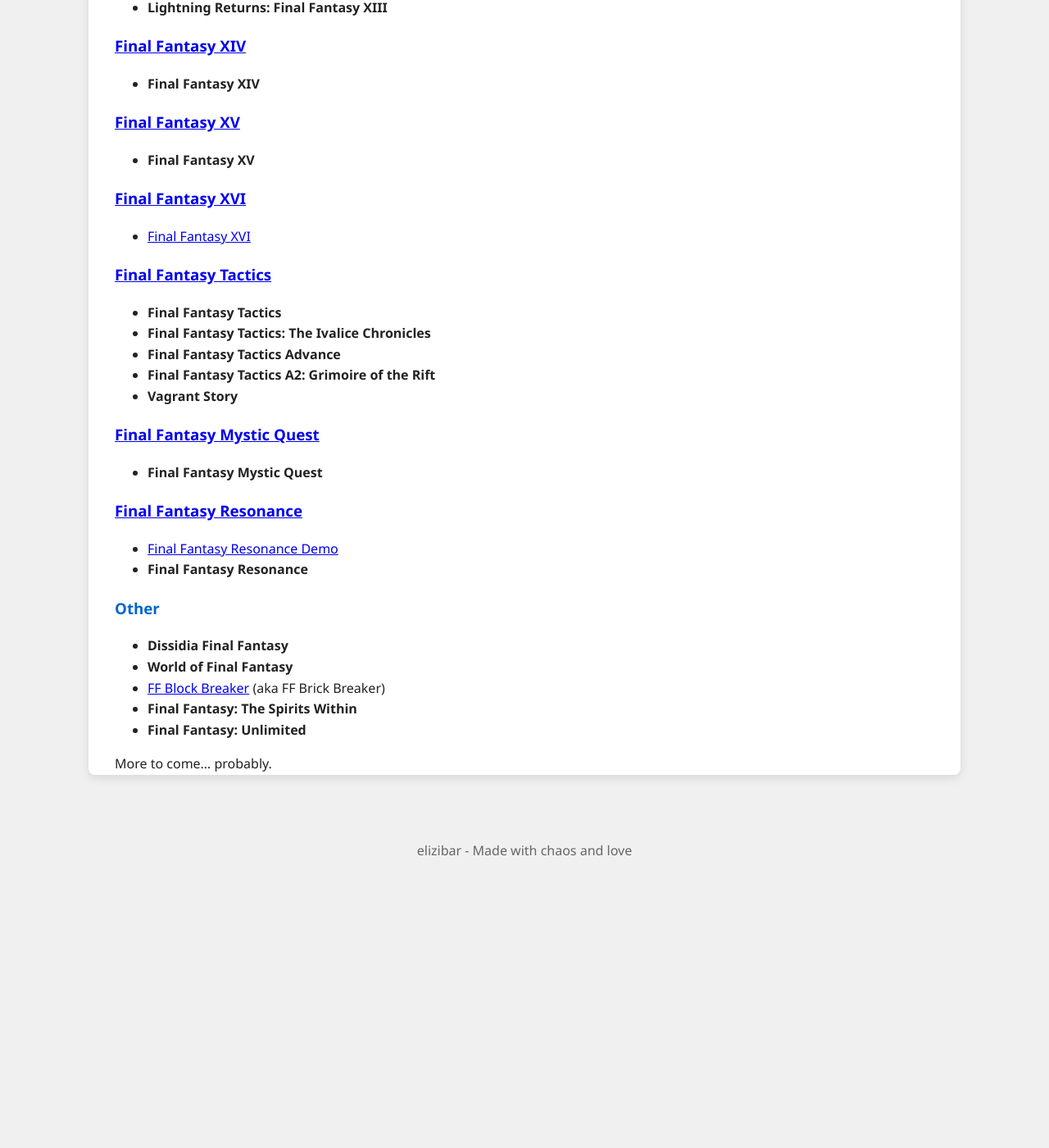
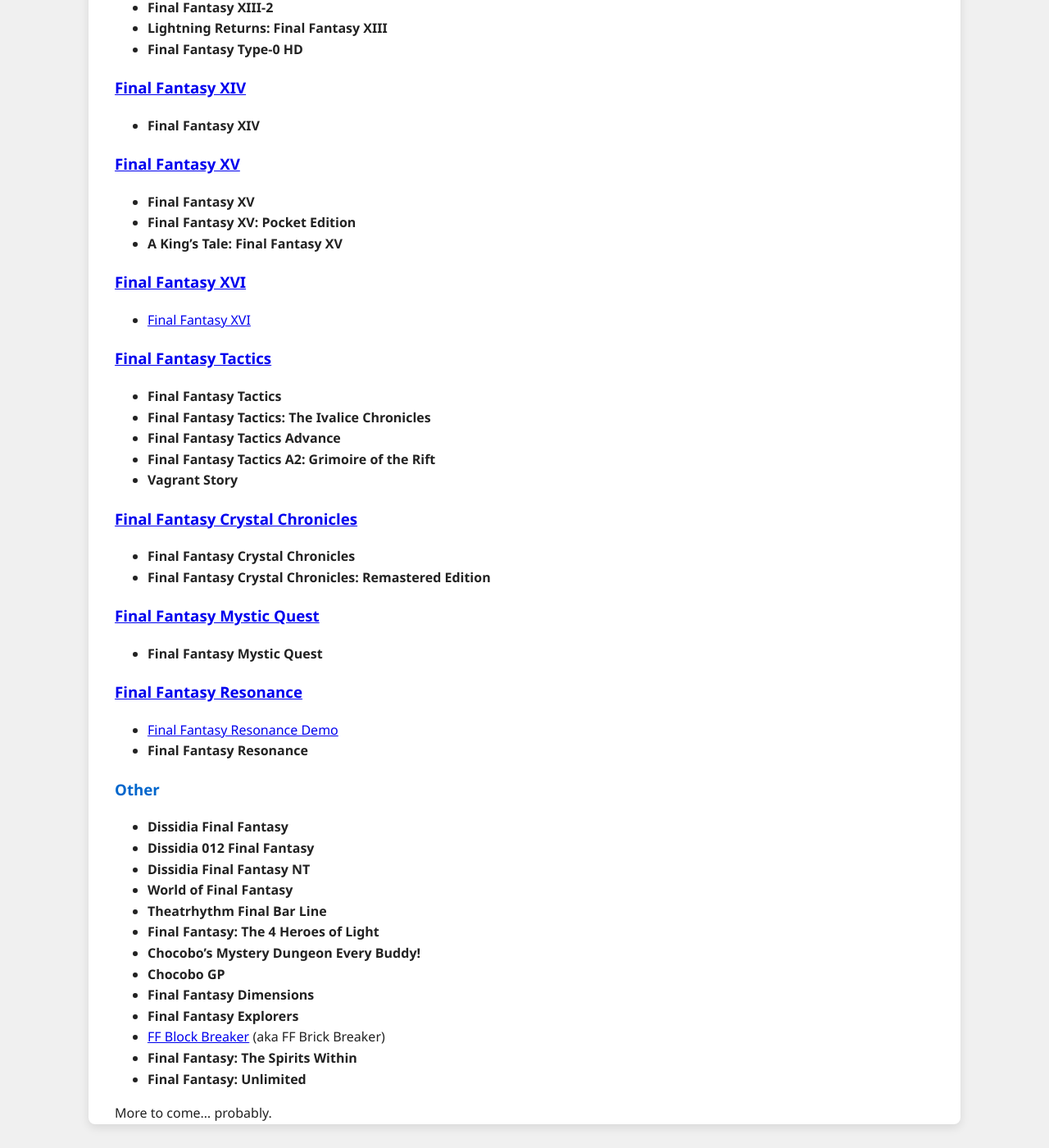
Before and after one commit to elizibar/elizibar.github.io, a Jekyll site: the page built from yearoffinalfantasy/index.md, in a window 1280 px wide and 1400 px high, scrolled down 2284 px. Shown: the whole window at 82% size. Built offline with Jekyll 4.4.1, drawn with Linux system fonts in a browser that asks for light colours; before the commit the page ends 3383 px from its top, so only the background shows below that; some of the changed text lies outside the part shown.

Commit message:
Update index.md

```diff
--- a/yearoffinalfantasy/index.md
+++ b/yearoffinalfantasy/index.md
@@ -55,6 +55,7 @@
 - [Final Fantasy VII Remake: Traces of Two Pasts](/yearoffinalfantasy/ff7traces/)
 - **Final Fantasy VII Rebirth**
 - [Final Fantasy VII Rebirth: Dear Destiny](/yearoffinalfantasy/ff7deardestinty/)
+- **Final Fantasy VII Revelation**
 
 ### [Final Fantasy VIII](/yearoffinalfantasy/ff8series/)
 - **Final Fantasy VIII Remastered**
@@ -77,12 +78,15 @@
 - **Final Fantasy XIII**
 - **Final Fantasy XIII-2**
 - **Lightning Returns: Final Fantasy XIII**
+- **Final Fantasy Type-0 HD**
 
 ### [Final Fantasy XIV](/yearoffinalfantasy/ff14series/)
 - **Final Fantasy XIV**
 
 ### [Final Fantasy XV](/yearoffinalfantasy/ff15series/)
 - **Final Fantasy XV**
+- **Final Fantasy XV: Pocket Edition**
+- **A King's Tale: Final Fantasy XV**
 
 ### [Final Fantasy XVI](/yearoffinalfantasy/ff16series/)
 - [Final Fantasy XVI](/yearoffinalfantasy/ff16/)
@@ -94,6 +98,10 @@
 - **Final Fantasy Tactics A2: Grimoire of the Rift**
 - **Vagrant Story**
 
+### [Final Fantasy Crystal Chronicles](/yearoffinalfantasy/ffccseries/)
+- **Final Fantasy Crystal Chronicles**
+- **Final Fantasy Crystal Chronicles: Remastered Edition**
+
 ### [Final Fantasy Mystic Quest](/yearoffinalfantasy/ffmqseries/)
 - **Final Fantasy Mystic Quest**
 
@@ -103,7 +111,15 @@
 
 ### Other
 - **Dissidia Final Fantasy**
+- **Dissidia 012 Final Fantasy**
+- **Dissidia Final Fantasy NT**
 - **World of Final Fantasy**
+- **Theatrhythm Final Bar Line**
+- **Final Fantasy: The 4 Heroes of Light**
+- **Chocobo's Mystery Dungeon Every Buddy!**
+- **Chocobo GP**
+- **Final Fantasy Dimensions**
+- **Final Fantasy Explorers**
 - [FF Block Breaker](/yearoffinalfantasy/ffbb/) (aka FF Brick Breaker)
 - **Final Fantasy: The Spirits Within**
 - **Final Fantasy: Unlimited**
```
